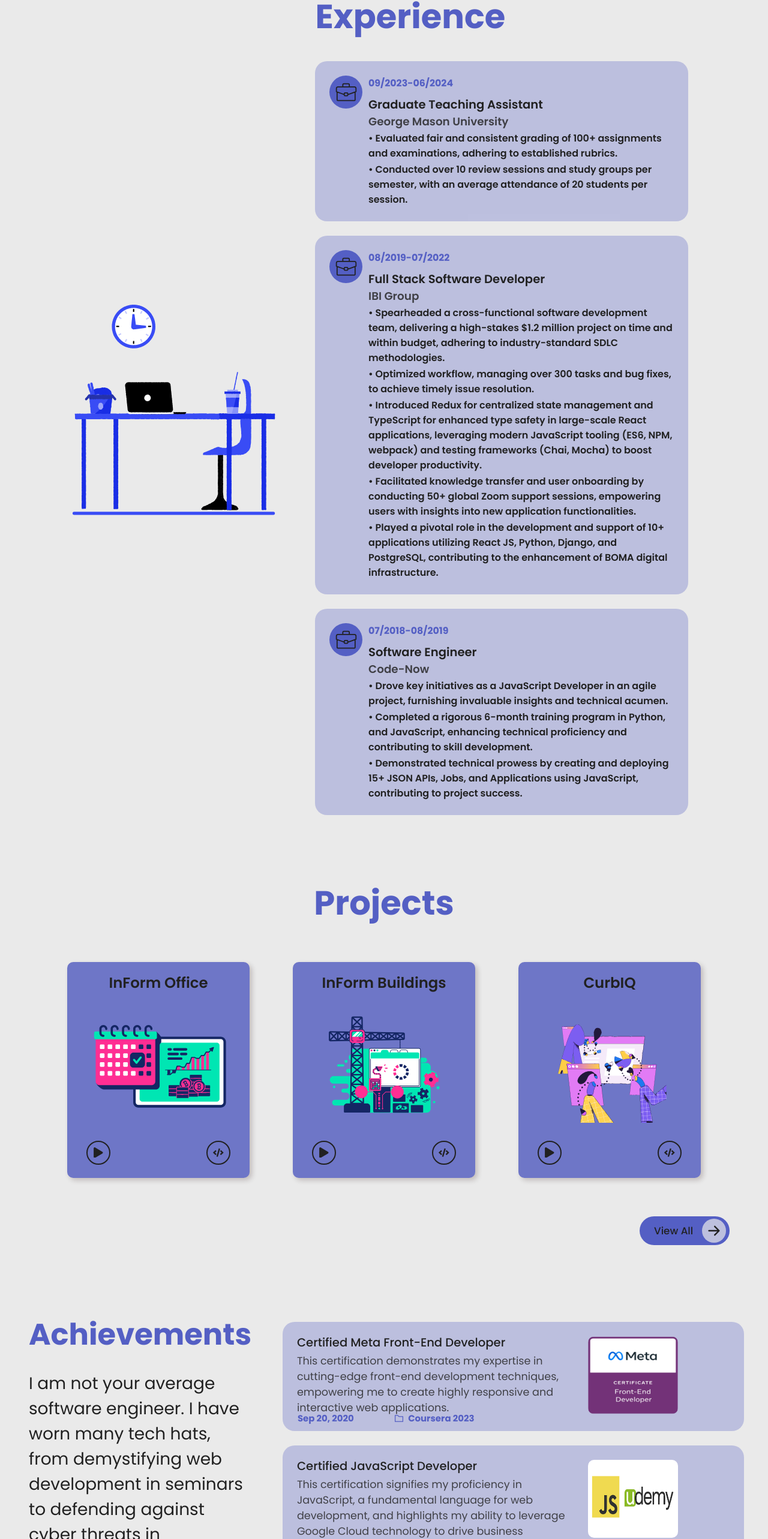
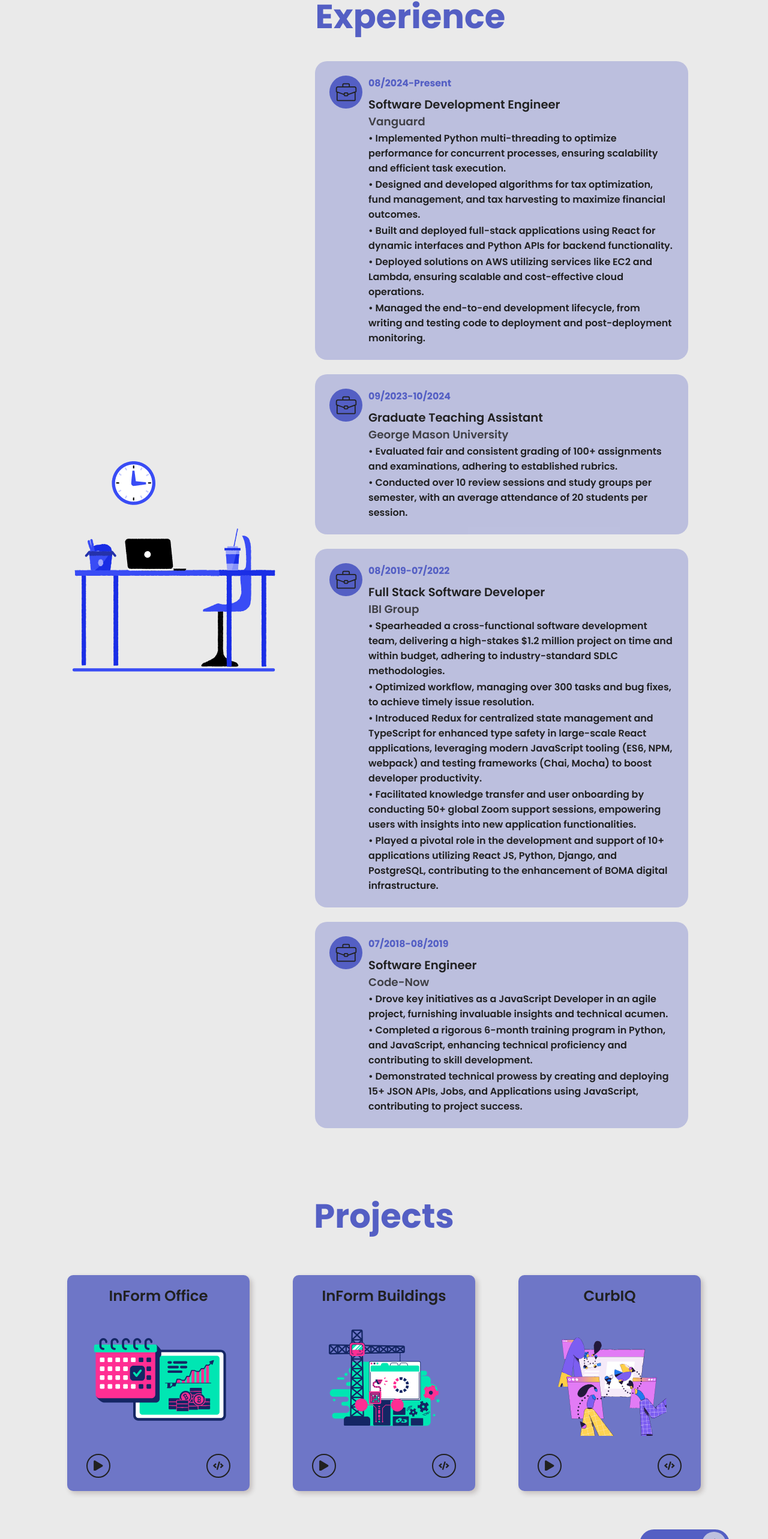
Before and after one commit to vinayvarma1/reactFolio, a React (Create React App) app: page / in a window 1280 px wide. Shown: the part 2990-5556 px from the top of the page at 60% size. Built offline with nearby package versions, Linux system fonts and the light colour scheme; a web font is replaced by a local one.

Commit message:
Updated Experience information

```diff
--- a/src/data/achievementData.js
+++ b/src/data/achievementData.js
@@ -9,7 +9,7 @@ export const achievementData = {
         {
             id : 1,
             title : 'Certified Meta Front-End Developer',
-            details : 'This certification demonstrates my expertise in cutting-edge front-end development techniques, empowering me to create highly responsive and interactive web applications.',
+            details : 'This certification demonstrates my expertise in front-end development techniques, guiding me to create highly responsive web applications.',
             date : 'Sep 20, 2020',
             field : 'Coursera 2023',
             image : meta
@@ -17,7 +17,7 @@ export const achievementData = {
         {
             id : 1,
             title : 'Certified JavaScript Developer',
-            details : 'This certification signifies my proficiency in JavaScript, a fundamental language for web development, and highlights my ability to leverage Google Cloud technology to drive business transformation.',
+            details : 'This certification signifies my proficiency in JavaScript, and highlights my ability to build smooth JS applications.',
             date : 'Aug 20, 2019',
             field : 'Udemy 2019',
             image : udemy
@@ -25,7 +25,7 @@ export const achievementData = {
         {
             id : 2,
             title : 'Certified in React',
-            details : 'This certification validates my technical skills and cloud expertise, showcasing my competence in React, a popular front-end library, and my readiness to advance both my career and business.',
+            details : 'This certification validates my technical skills, showcasing my competence in React, a popular front-end library.',
             date : 'Aug 20, 2019',
             field : 'HackerRank 2019',
             image : hacker_rank
@@ -33,7 +33,7 @@ export const achievementData = {
         {
             id : 3,
             title : 'Certified Front-End UI Developer',
-            details : 'This certification attests to my capabilities in designing user interfaces and making data-driven decisions, gained through hands-on experience in collecting, transforming, and publishing data.',
+            details : 'This certification attests to my capabilities in designing user interfaces and making data-driven decisions.',
             date : 'May 20, 2020',
             field : 'Coursera 2020',
             image : coursera
--- a/src/data/experienceData.js
+++ b/src/data/experienceData.js
@@ -1,17 +1,31 @@
 export const experienceData = [
     {
         id: 1,
+        company: 'Vanguard',
+        jobtitle: 'Software Development Engineer',
+        startYear: '08/2024',
+        endYear: 'Present',
+        description: {
+            1: "• Implemented Python multi-threading to optimize performance for concurrent processes, ensuring scalability and efficient task execution.",
+            2: "• Designed and developed algorithms for tax optimization, fund management, and tax harvesting to maximize financial outcomes.",
+            3: "• Built and deployed full-stack applications using React for dynamic interfaces and Python APIs for backend functionality.",
+            4: "• Deployed solutions on AWS utilizing services like EC2 and Lambda, ensuring scalable and cost-effective cloud operations.",
+            5: "• Managed the end-to-end development lifecycle, from writing and testing code to deployment and post-deployment monitoring."
+        }
+    },
+    {
+        id: 2,
         company: 'George Mason University',
         jobtitle: 'Graduate Teaching Assistant',
         startYear: '09/2023',
-        endYear: '06/2024',
+        endYear: '10/2024',
         description: {
             1 : "• Evaluated fair and consistent grading of 100+ assignments and examinations, adhering to established rubrics.",
             2: "• Conducted over 10 review sessions and study groups per semester, with an average attendance of 20 students per session.",
         }
     },
     {
-        id: 2,
+        id: 3,
         company: 'IBI Group',
         jobtitle: 'Full Stack Software Developer',
         startYear: '08/2019',
@@ -25,7 +39,7 @@ export const experienceData = [
         }
     },
     {
-        id: 3,
+        id: 4,
         company: 'Code-Now',
         jobtitle: 'Software Engineer',
         startYear: '07/2018',
```
Also changed, not shown: 2 other files (tests, documents, lock files or other folders).
